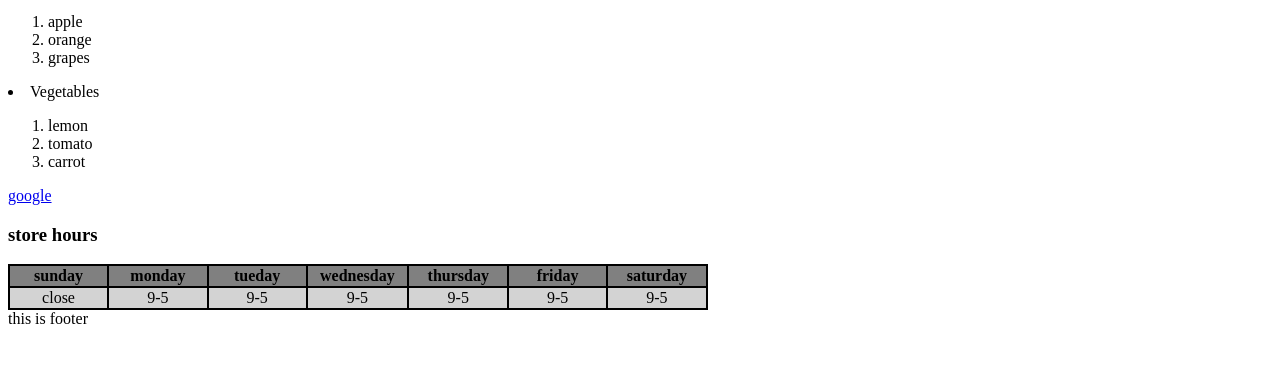
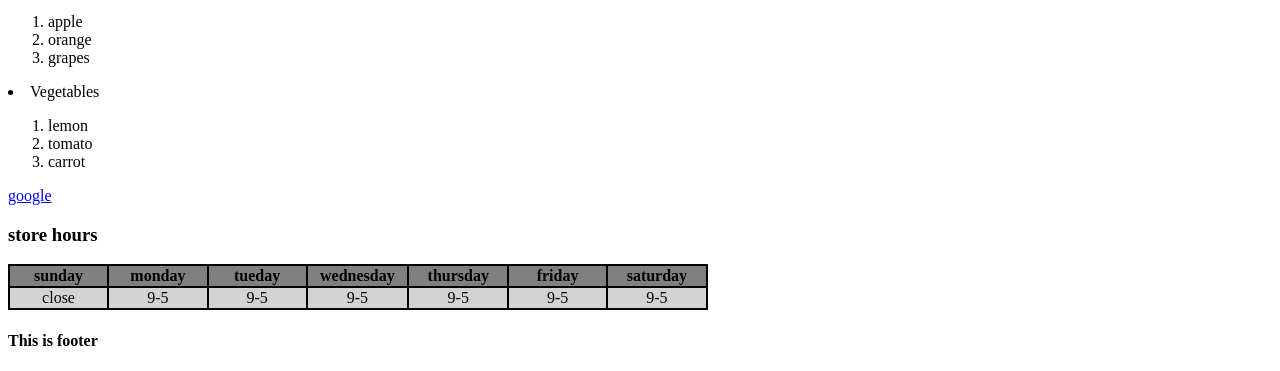
Before and after one commit to fazalnagarboudi/HTML-basics, a plain HTML site: page index.html in a window 1280 px wide. Shown: the part 457-828 px from the top of the page. Before the commit the page ends 800 px from the top, so only its background shows below. Drawn offline with Linux system fonts and the light colour scheme.

Commit message:
added missing tag

```diff
--- a/index.html
+++ b/index.html
@@ -50,6 +50,6 @@
             </tr>
         </table>
 </main>
-<footer>this is footer</footer>
+<footer><h4>This is footer</h4></footer>
 </body>
 </html>
```
